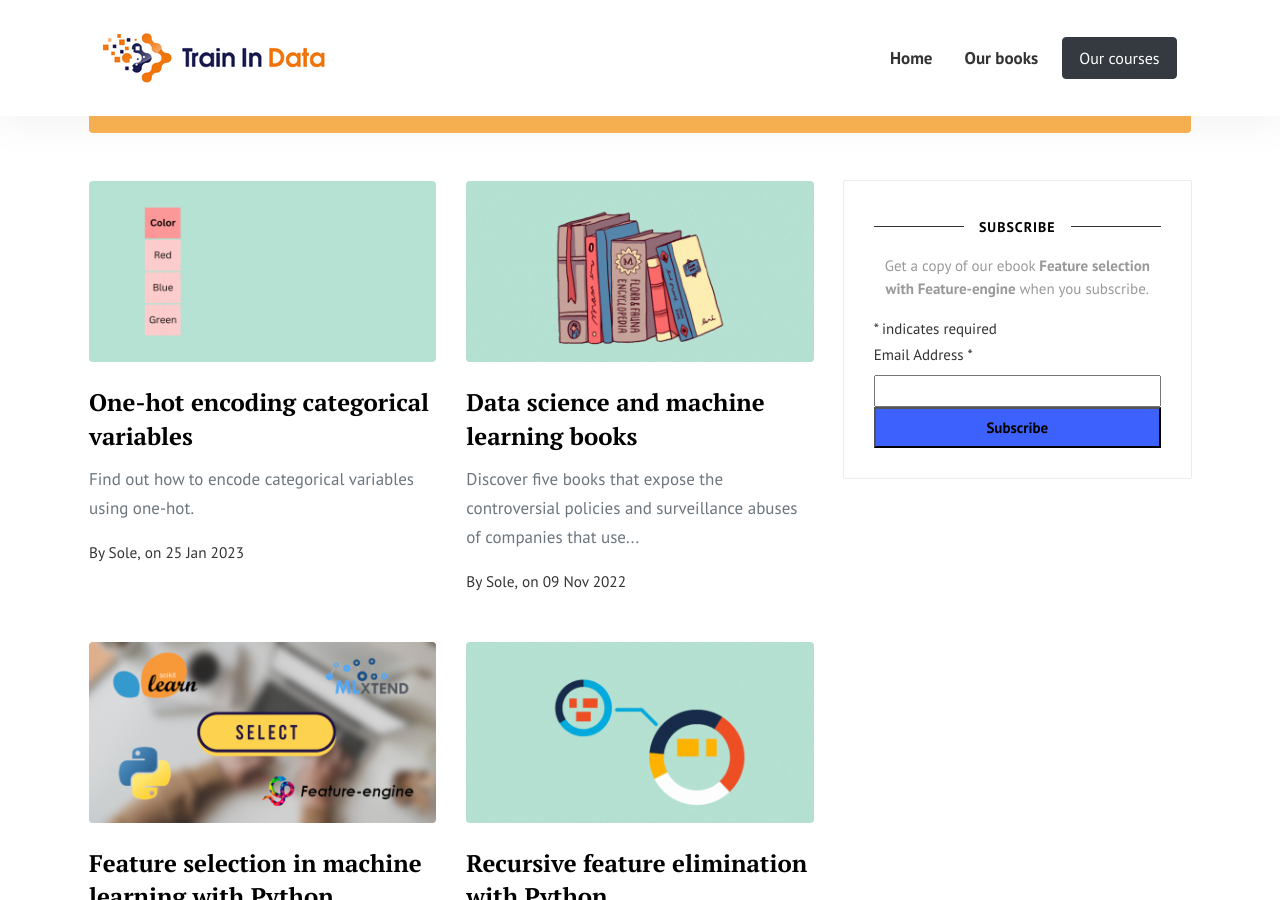
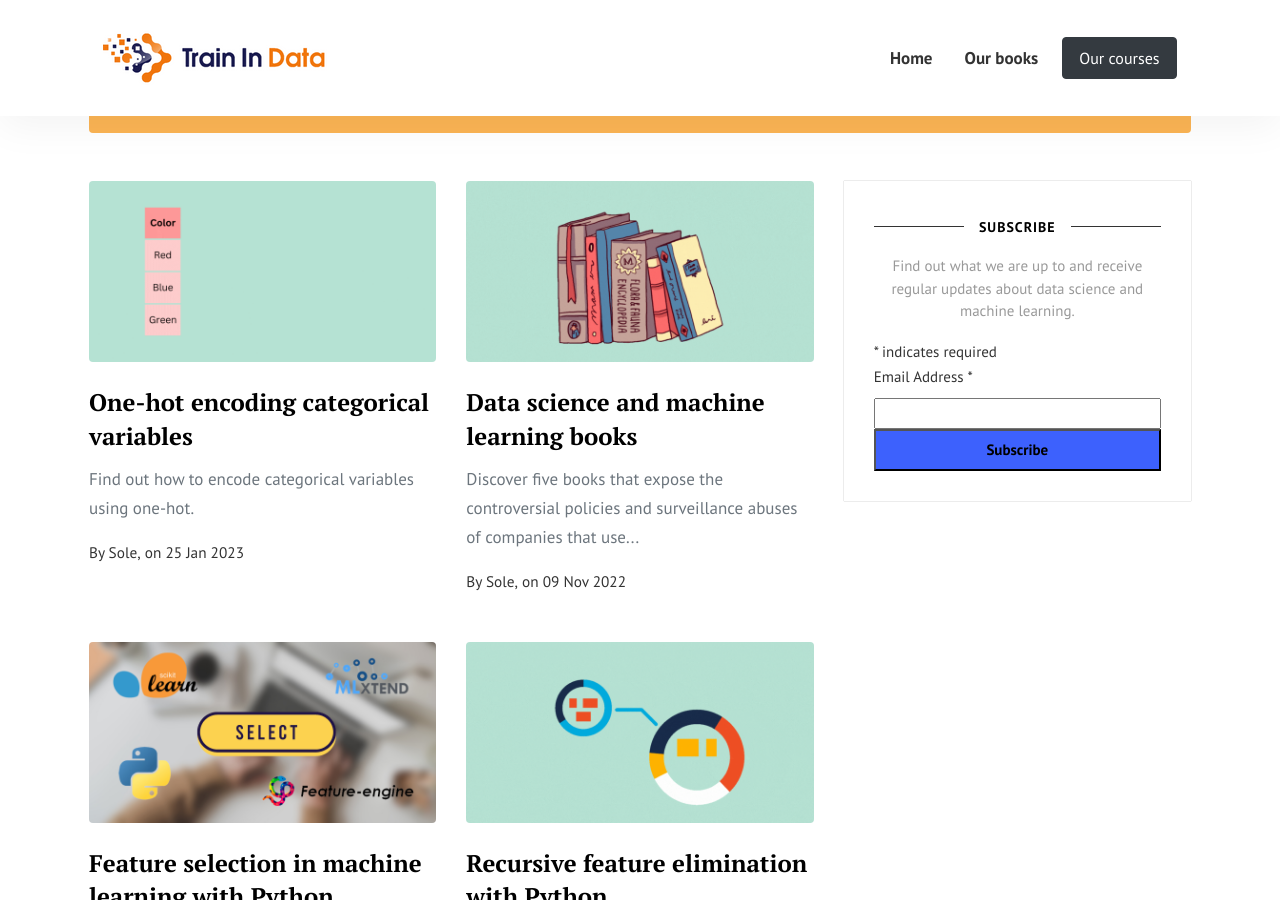
Before and after one commit to solegalli/trainindatablog, a Jekyll site: the page built from index.html, in a window 1280 px wide and 900 px high, scrolled down 500 px. Built offline with Jekyll 4.4.1, drawn with Linux system fonts in a browser that asks for light colours; the list of posts is cut into pages by our own code; comment, search, counter and statistics services are not loaded.

Commit message:
remove book giveaway

```diff
--- a/_includes/newsletter.html
+++ b/_includes/newsletter.html
@@ -8,7 +8,7 @@
 <div id="mc_embed_signup">
     <form action="https://trainindata.us2.list-manage.com/subscribe/post?u=6f4a0b81c0afdd2d24a97951b&amp;id=7195580098&amp;f_id=00cc4fe0f0" method="post" id="mc-embedded-subscribe-form" name="mc-embedded-subscribe-form" class="validate" target="_blank" novalidate>
         <div id="mc_embed_signup_scroll">
-        <h2>Get a copy of our ebook <b>Feature selection with Feature-engine</b> when you subscribe.</h2>
+        <h2>Find out what we are up to and receive regular updates about data science and machine learning.</h2>
         <div class="indicates-required"><span class="asterisk">*</span> indicates required</div>
 <div class="mc-field-group">
 	<label for="mce-EMAIL">Email Address  <span class="asterisk">*</span>
```
